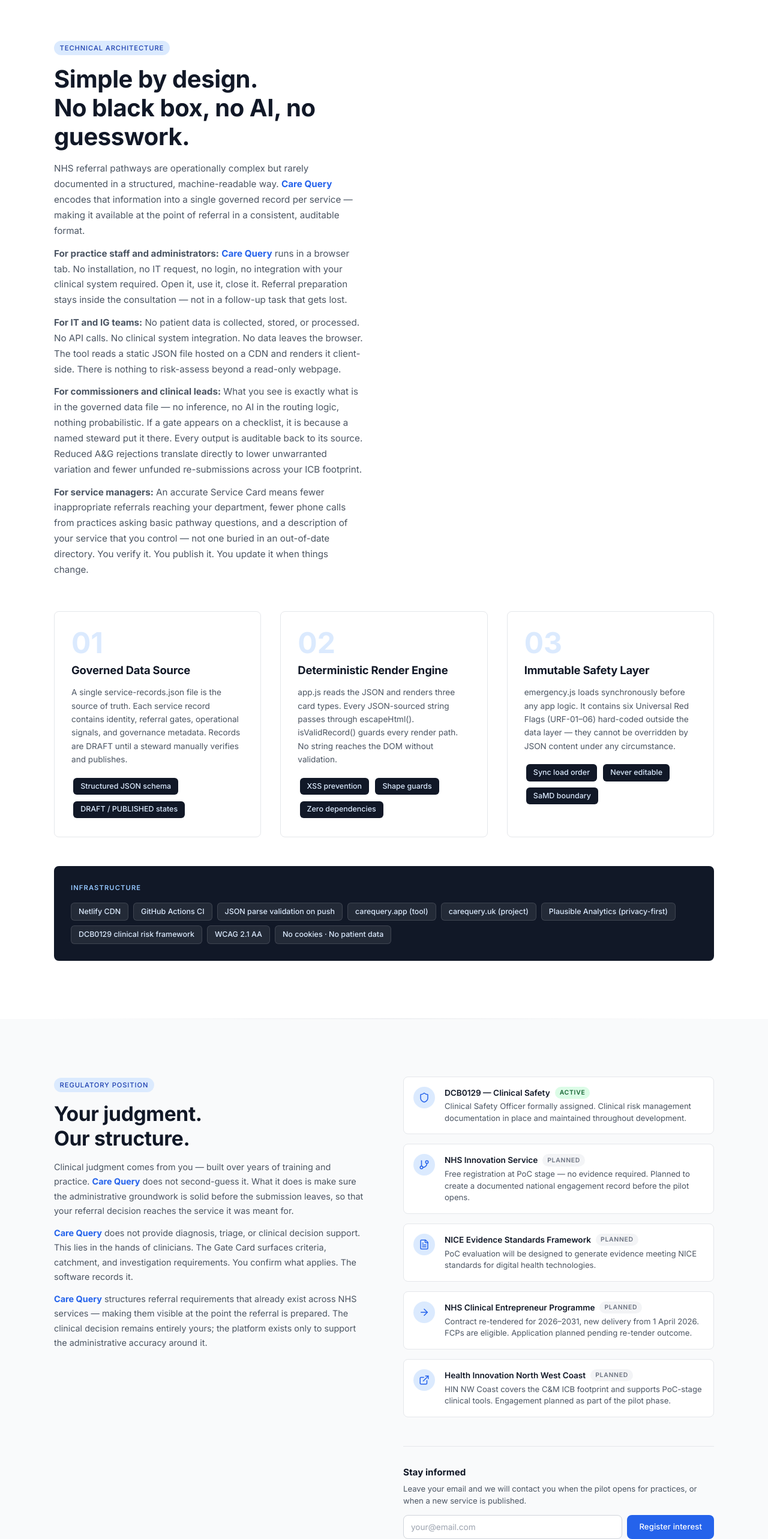
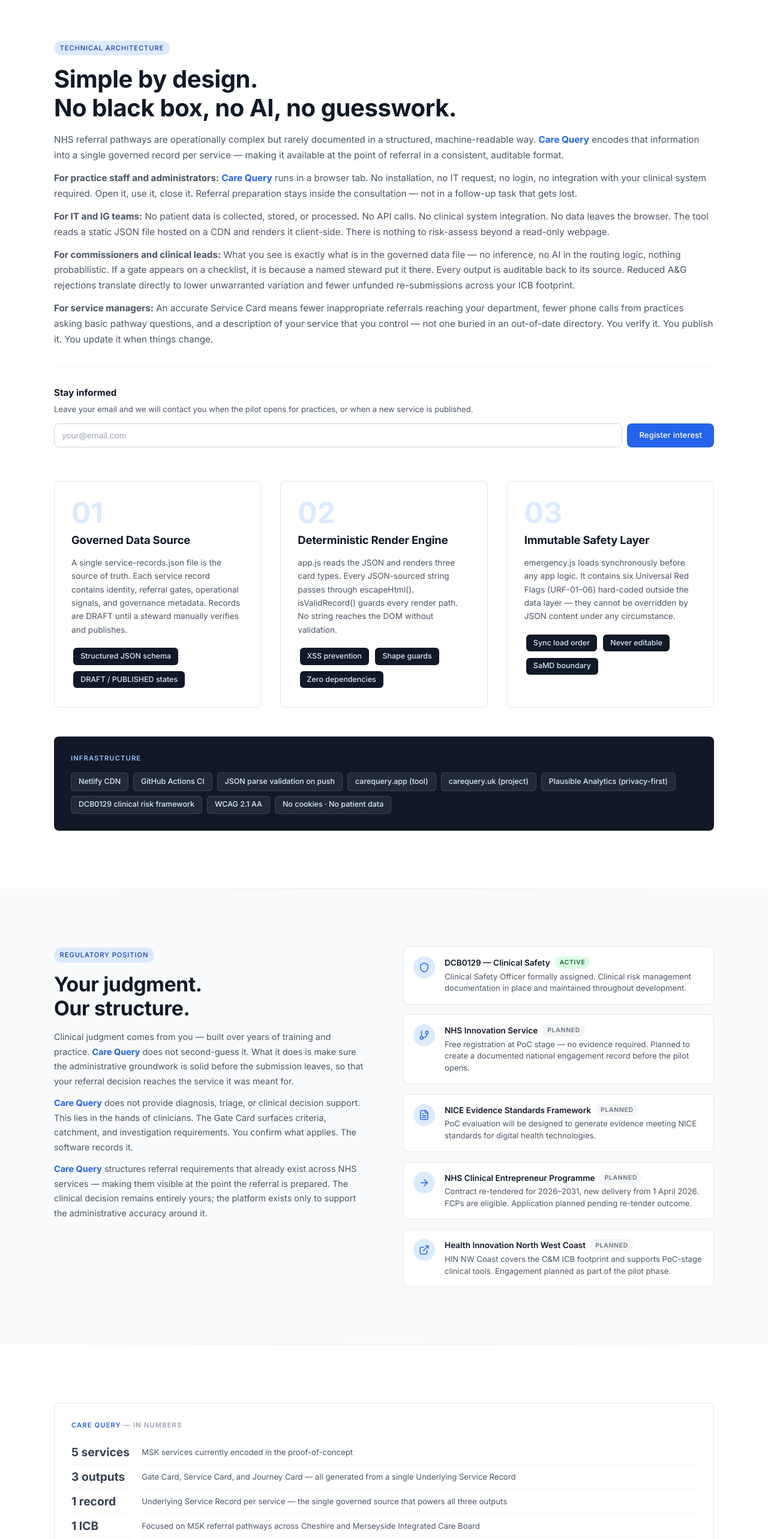
Before and after one commit to IntellTechSolutions/carequery-live-final, a React (Vite) app: page / in a window 1280 px wide. Shown: the part 5158-7724 px from the top of the page at 60% size. Built offline with nearby package versions, Linux system fonts and the light colour scheme.

Commit message:
Update App.jsx

```diff
--- a/src/App.jsx
+++ b/src/App.jsx
@@ -611,8 +611,7 @@
       {/* How It Works */}
       <section id="how-it-works" style={{ padding: '6rem 1.5rem', background: '#ffffff' }}>
         <div style={{ maxWidth: '1100px', margin: '0 auto' }}>
-          <div className="two-col" style={{ display: 'grid', gridTemplateColumns: '1fr 1fr', gap: '4rem', alignItems: 'start', marginBottom: '3.5rem' }}>
-            <div>
+          <div style={{ marginBottom: '3.5rem' }}>
             <span className="tag tag-blue" style={{ marginBottom: '1rem', display: 'inline-block' }}>Technical Architecture</span>
             <h2 className="heading" style={{ fontSize: 'clamp(1.8rem, 4vw, 2.5rem)', lineHeight: 1.2, color: '#111827', marginBottom: '1rem', letterSpacing: '-0.01em' }}>
               Simple by design.<br />No black box, no AI, no guesswork.
@@ -629,9 +628,27 @@
             <p className="body-text" style={{ fontSize: '0.95rem', lineHeight: 1.7, color: '#4b5563', fontWeight: 400, marginBottom: '0.75rem' }}>
               <strong>For commissioners and clinical leads:</strong> What you see is exactly what is in the governed data file — no inference, no AI in the routing logic, nothing probabilistic. If a gate appears on a checklist, it is because a named steward put it there. Every output is auditable back to its source. Reduced A&G rejections translate directly to lower unwarranted variation and fewer unfunded re-submissions across your ICB footprint.
             </p>
-              <p className="body-text" style={{ fontSize: '0.95rem', lineHeight: 1.7, color: '#4b5563', fontWeight: 400 }}>
+            <p className="body-text" style={{ fontSize: '0.95rem', lineHeight: 1.7, color: '#4b5563', fontWeight: 400, marginBottom: '2rem' }}>
               <strong>For service managers:</strong> An accurate Service Card means fewer inappropriate referrals reaching your department, fewer phone calls from practices asking basic pathway questions, and a description of your service that you control — not one buried in an out-of-date directory. You verify it. You publish it. You update it when things change.
             </p>
+            <div style={{ marginTop: '2rem', paddingTop: '2rem', borderTop: '1px solid #f3f4f6' }}>
+              <h4 className="heading" style={{ fontSize: '0.95rem', color: '#111827', marginBottom: '0.4rem' }}>Stay informed</h4>
+              <p className="body-text" style={{ fontSize: '0.82rem', color: '#4b5563', fontWeight: 400, marginBottom: '0.85rem', lineHeight: 1.5 }}>
+                Leave your email and we will contact you when the pilot opens for practices, or when a new service is published.
+              </p>
+              {submitted ? (
+                <div style={{ display: 'flex', alignItems: 'center', gap: '0.5rem' }}>
+                  <Check size={16} color="#22c55e" />
+                  <p className="body-text" style={{ color: '#2563eb', fontWeight: 500, fontSize: '0.85rem' }}>Received — we will be in touch.</p>
+                </div>
+              ) : (
+                <form name="stay-informed" data-netlify="true" onSubmit={handleEmailSubmit} style={{ display: 'flex', gap: '0.5rem', flexWrap: 'wrap' }}>
+                  <input type="hidden" name="form-name" value="stay-informed" />
+                  <input type="email" name="email" value={email} onChange={e => setEmail(e.target.value)}
+                    placeholder="your@email.com" required className="input-field" style={{ flex: 1, minWidth: '160px', padding: '0.55rem 0.75rem', fontSize: '0.85rem' }} />
+                  <button type="submit" className="btn-primary" style={{ padding: '0.55rem 1.25rem', fontSize: '0.82rem' }}>Register interest</button>
+                </form>
+              )}
             </div>
           </div>
 
@@ -720,25 +737,6 @@
                   </div>
                 </div>
               ))}
-              <div style={{ marginTop: '2rem', paddingTop: '2rem', borderTop: '1px solid #e5e7eb' }}>
-                <h4 className="heading" style={{ fontSize: '0.95rem', color: '#111827', marginBottom: '0.4rem' }}>Stay informed</h4>
-                <p className="body-text" style={{ fontSize: '0.82rem', color: '#4b5563', fontWeight: 400, marginBottom: '0.85rem', lineHeight: 1.5 }}>
-                  Leave your email and we will contact you when the pilot opens for practices, or when a new service is published.
-                </p>
-                {submitted ? (
-                  <div style={{ display: 'flex', alignItems: 'center', gap: '0.5rem' }}>
-                    <Check size={16} color="#22c55e" />
-                    <p className="body-text" style={{ color: '#2563eb', fontWeight: 500, fontSize: '0.85rem' }}>Received — we will be in touch.</p>
-                  </div>
-                ) : (
-                  <form name="stay-informed" data-netlify="true" onSubmit={handleEmailSubmit} style={{ display: 'flex', gap: '0.5rem', flexWrap: 'wrap' }}>
-                    <input type="hidden" name="form-name" value="stay-informed" />
-                    <input type="email" name="email" value={email} onChange={e => setEmail(e.target.value)}
-                      placeholder="your@email.com" required className="input-field" style={{ flex: 1, minWidth: '160px', padding: '0.55rem 0.75rem', fontSize: '0.85rem' }} />
-                    <button type="submit" className="btn-primary" style={{ padding: '0.55rem 1.25rem', fontSize: '0.82rem' }}>Register interest</button>
-                  </form>
-                )}
-              </div>
             </div>
           </div>
         </div>
```
Lines whose indentation alone changed are shown as unchanged.
